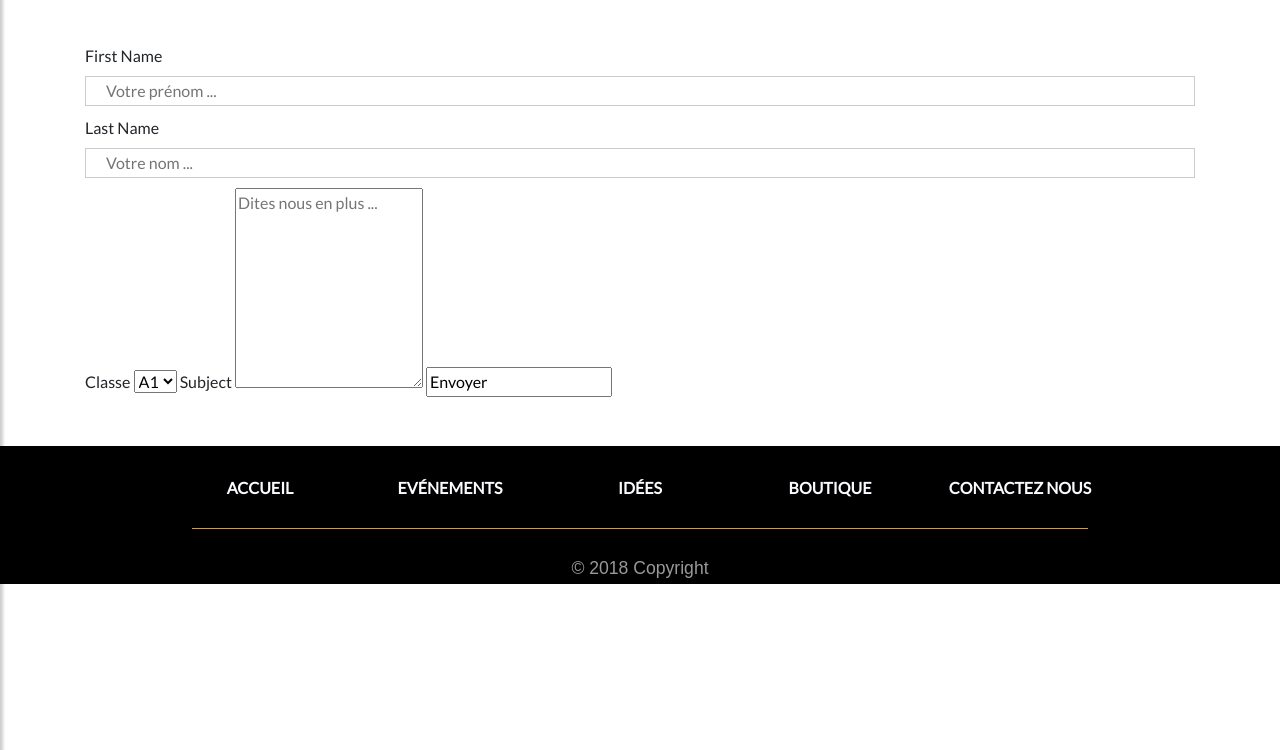
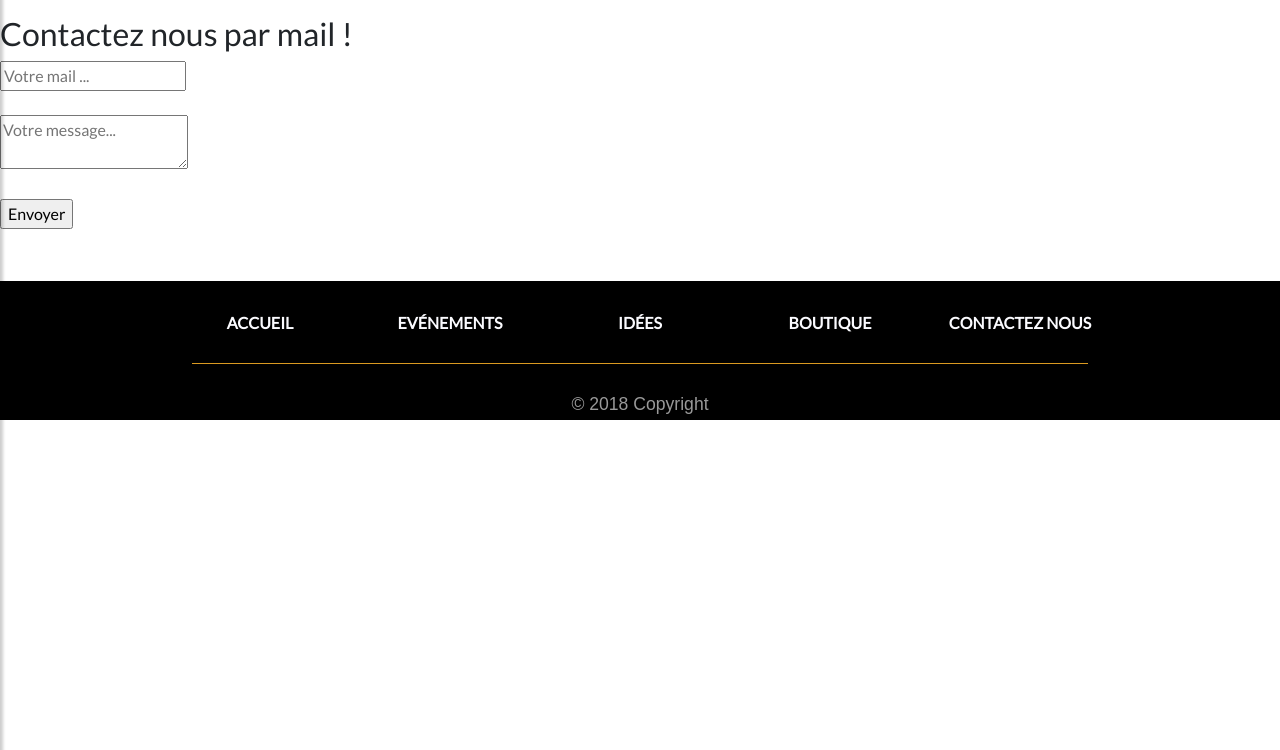
Before and after one commit to petergiromagny/Web-Projet, a PHP site: page /view/contactus.php in a window 1280 px wide. Shown: the part 50-800 px from the top of the page. Run offline with PHP 8.4, Linux system fonts and the light colour scheme; some libraries are stand-ins or nearby versions.

Commit message:
CONTACT + SQL

```diff
--- a/view/contactus.php
+++ b/view/contactus.php
@@ -11,12 +11,20 @@ session_start();
 include "form_signup.php";
 include "form_login.php";
 
-class contactus
+?>
+<?php
+if(isset($_POST['Mailform']))
 {
+    if(!empty($_POST['Mail']) AND !empty($_POST['Message']))
+    {
 
+    }
+    else
+    {
+        $msg="Tout les champs doivent être complétés!";
+    }
 }
 ?>
-
 <!DOCTYPE html>
 <html lang="ENG">
 <head>
@@ -27,34 +35,20 @@ class contactus
     <?php include "header.php"; ?>
 
 </head>
-<body>
+    <body>
+        <form method=""POST" action="">
+            <h2> Contactez nous par mail ! </h2>
 
-<div class="container">
-    <form action="contactus.php">
-
-        <label for="fname">First Name</label>
-        <input type="text" id="fname" name="firstname" placeholder="Votre prénom ...">
-
-        <label for="lname">Last Name</label>
-        <input type="text" id="lname" name="lastname" placeholder="Votre nom ...">
-
-        <label for="class">Classe</label>
-        <select id="class" name="Classe">
-            <option value="A1">A1</option>
-            <option value="A2">A2</option>
-            <option value="A3">A3</option>
-            <option value="A4">A4</option>
-            <option value="A5">A5</option>
-        </select>
-
-        <label for="subject">Subject</label>
-        <textarea id="subject" name="subject" placeholder="Dites nous en plus ..." style="height:200px"></textarea>
-
-        <input type="Envoyer" value="Envoyer">
-
-    </form>
-</div>
-
-<?php include "footer.php"; ?>
-</body>
+                        <input type="email" name="Mail" placeholder="Votre mail ..."><br><br />
+                        <textarea type="text" name="Message" placeholder="Votre message..."></textarea><br><br />
+                        <input type="submit" value="Envoyer" name=""Mailform"><br><br />
+        </form>
+    <?php
+        if(isset($msg))
+        {
+            echo($msg);
+        }
+    ?>
+    <?php include "footer.php"; ?>
+    </body>
 </html>
```
Also changed, not shown: 1 other file.
